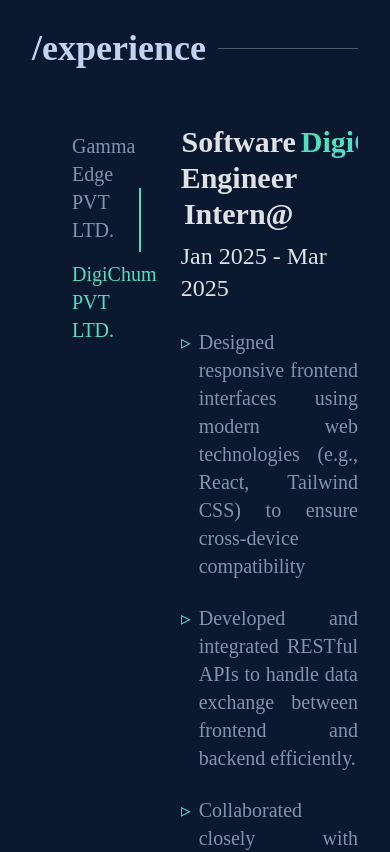
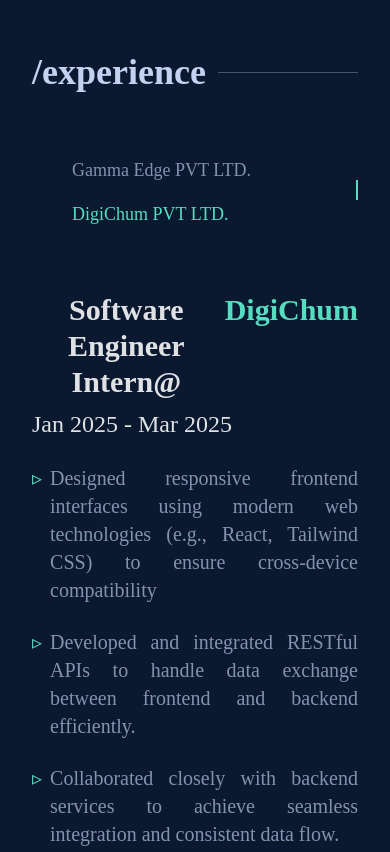
Before and after one commit to Lucky-Sharma/portfolio, a React (Vite) app: page / in a window 390 px wide. Shown: the part 1760-2612 px from the top of the page. Built offline with nearby package versions, Linux system fonts and the light colour scheme; a web font is replaced by a local one.

Commit message:
fix:experience section responsiveness

```diff
--- a/src/components/Experience.tsx
+++ b/src/components/Experience.tsx
@@ -41,18 +41,20 @@
         <div className="font-bold text-4xl text-[#c6d0f0]">/experience</div>
         <div className="flex-1 h-[1px] bg-gray-600 ml-3"></div>
       </div>
-      <div className="h-screen flex justify-start gap-10 mt-10">
-        <div className=" relative flex flex-col w-1/3 md:w-90">
+      <div className="flex flex-col md:flex-row justify-start gap-10 mt-10 h-auto md:h-screen">
+        <div className=" relative flex flex-col w-full md:w-1/3 md:w-90">
           <div
-            className={`absolute right-0 w-[2px] h-16 bg-[#56ddc1] transition-transform duration-500 ease-in-out
-    ${currentSelect === 1 ? "translate-y-16" : "translate-y-0"}`}
+            className={`absolute right-0 h-5 sm:h-16 w-[2px] bg-[#56ddc1] transition-transform duration-500 ease-in-out
+    ${
+      currentSelect === 1 ? "translate-y-8 sm:translate-y-16 " : "translate-y-0"
+    }`}
           />
 
           <button
             onClick={() => {
               setCurrentSelect(2);
             }}
-            className={`text-left text-xl p-10 py-2  cursor-pointer hover:bg-gray-800 transition-all duration-300 ease-in-out ${
+            className={`text-left text-lg sm:text-xl p-10 py-2  cursor-pointer hover:bg-gray-800 transition-all duration-300 ease-in-out ${
               currentSelect == 2 ? "text-[#56ddc1]" : "text-[#8791af]"
             }`}
           >
@@ -62,24 +64,25 @@
             onClick={() => {
               setCurrentSelect(1);
             }}
-            className={`text-left text-xl p-10 py-2  cursor-pointer hover:bg-gray-800 transition-all  duration-300 ease-in-out ${
+            className={`text-left text-lg sm:text-xl p-10 py-2  cursor-pointer hover:bg-gray-800 transition-all  duration-300 ease-in-out ${
               currentSelect == 1 ? "text-[#56ddc1]" : "text-[#8791af]"
             }`}
           >
             DigiChum PVT LTD.
           </button>
         </div>
-        <div className="relative w-full overflow-hidden">
-          {data.map((item, key) => {
+        <div className="relative w-full overflow-visible md:overflow-hidden min-h-[300px] mt-4 md:mt-0">
+          {data.map((item) => {
+            const isActive = item.id === currentSelect;
+
+            const cls = isActive
+              ? "relative md:absolute md:top-0 md:left-0 z-10 opacity-100 translate-x-0"
+              : "absolute top-0 left-0 z-0 opacity-0 -translate-x-full pointer-events-none";
+
             return (
               <div
-                key={key}
-                className={`absolute top-0 left-0 w-full transition-all duration-700 ease-in-out transform
-                    ${
-                      item.id === currentSelect
-                        ? "opacity-100 translate-x-0"
-                        : "opacity-0 -translate-x-full"
-                    }`}
+                key={item.id}
+                className={`w-full transition-all duration-700 ease-in-out transform ${cls}`}
               >
                 <CompanyDetails
                   companyPosition={item.companyPosition}
```
